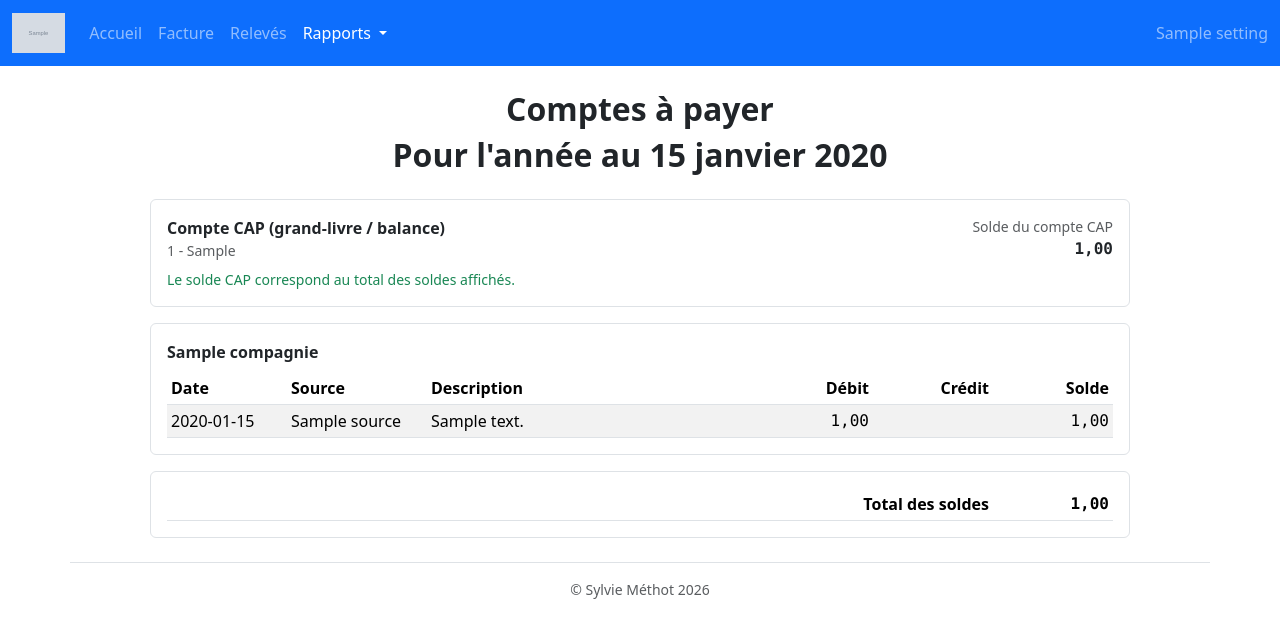
After one commit to criquet1/lecarnet, a Django app: page /compte-a-payer/ in a window 1280 px wide. The commit adds this page. Shown: the top 638 px of the page. Run offline with Django 5.2, Linux system fonts and the light colour scheme; tables that the repository leaves empty hold one stand-in row (values such as "Sample post"); grey boxes marked "Sample" are stand-in pictures; lists and menus that the app fills with data are empty; some libraries are stand-ins or nearby versions.

Commit message:
Mise à jour des rapports, navbar et templates comptables

```diff
--- a/facture/templates/base.html
+++ b/facture/templates/base.html
@@ -22,6 +22,10 @@
         {% endblock %}
     </main>
 
+    <footer class="container mt-4 py-3 border-top text-center text-muted small">
+      &copy; Sylvie Méthot 2026
+    </footer>
+
     <!-- JavaScript -->
     <script src="https://code.jquery.com/jquery-4.0.0.js" integrity="sha256-9fsHeVnKBvqh3FB2HYu7g2xseAZ5MlN6Kz/qnkASV8U=" crossorigin="anonymous"></script>
     <script src="https://cdn.jsdelivr.net/npm/bootstrap@5.3.8/dist/js/bootstrap.bundle.min.js" integrity="sha384-FKyoEForCGlyvwx9Hj09JcYn3nv7wiPVlz7YYwJrWVcXK/BmnVDxM+D2scQbITxI" crossorigin="anonymous"></script>
--- a/facture/templates/facture/balance_de_verification.html
+++ b/facture/templates/facture/balance_de_verification.html
@@ -5,7 +5,7 @@
 {% block body %}
 <h2 class="fw-bold text-center mb-2">{{ title }}</h2>
 {% if site_settings and site_settings.annee_financiere %}
-<h2 class="fw-bold text-center mb-4">Pour l'annee au {{ site_settings.annee_financiere|date:"j F Y" }}</h2>
+<h2 class="fw-bold text-center mb-4">Pour l'année au {{ site_settings.annee_financiere|date:"j F Y" }}</h2>
 {% endif %}
 
 <div class="mx-auto w-100" style="max-width: 840px;">
--- /dev/null
+++ b/facture/templates/facture/compte_a_payer.html
@@ -0,0 +1,103 @@
+{% extends "base.html" %}
+
+{% block title %} {{ title }} {% endblock %}
+
+{% block body %}
+<h2 class="fw-bold text-center mb-2">{{ title }}</h2>
+{% if site_settings and site_settings.annee_financiere %}
+<h2 class="fw-bold text-center mb-4">Pour l'année au {{ site_settings.annee_financiere|date:"j F Y" }}</h2>
+{% endif %}
+
+<div class="mx-auto w-100" style="max-width: 980px;">
+	<div class="d-flex flex-column gap-3">
+		{% if cap_compte %}
+			<div class="border rounded p-3">
+				<div class="d-flex flex-wrap justify-content-between gap-3 align-items-center">
+					<div>
+						<div class="fw-semibold">Compte CAP (grand-livre / balance)</div>
+						<div class="text-muted small">{{ cap_compte.numero }} - {{ cap_compte.libelle }}</div>
+					</div>
+					<div class="text-end">
+						<div class="small text-muted">Solde du compte CAP</div>
+						<div class="font-monospace fw-semibold">{{ cap_solde_grand_livre|floatformat:2 }}</div>
+					</div>
+				</div>
+				<div class="mt-2 small {% if is_solde_cap_coherent %}text-success{% else %}text-danger{% endif %}">
+					{% if is_solde_cap_coherent %}
+						Le solde CAP correspond au total des soldes affichés.
+					{% else %}
+						Écart détecté entre le total des soldes et le solde global CAP : {{ ecart_solde_cap|floatformat:2 }}.
+					{% endif %}
+				</div>
+			</div>
+		{% endif %}
+
+		{% for block in blocks %}
+			<div class="border rounded p-3">
+				<div class="fw-semibold mb-2">{{ block.compagnie.nom }}</div>
+				<div class="table-responsive">
+					<table class="table table-sm table-striped align-middle mb-0" style="table-layout: fixed; width: 100%;">
+						<colgroup>
+							<col style="width: 120px;">
+							<col style="width: 140px;">
+							<col>
+							<col style="width: 120px;">
+							<col style="width: 120px;">
+							<col style="width: 120px;">
+						</colgroup>
+						<thead>
+							<tr>
+								<th>Date</th>
+								<th>Source</th>
+								<th>Description</th>
+								<th class="text-end text-nowrap">Débit</th>
+								<th class="text-end text-nowrap">Crédit</th>
+								<th class="text-end text-nowrap">Solde</th>
+							</tr>
+						</thead>
+						<tbody>
+							{% for row in block.rows %}
+								<tr>
+									<td class="text-nowrap">{{ row.date|date:"Y-m-d" }}</td>
+									<td>{% if row.source %}{{ row.source.nom }}{% endif %}</td>
+									<td class="text-wrap" style="word-break: break-word;">{{ row.description }}</td>
+									<td class="text-end text-nowrap font-monospace">{% if row.debit %}{{ row.debit|floatformat:2 }}{% endif %}</td>
+									<td class="text-end text-nowrap font-monospace">{% if row.credit %}{{ row.credit|floatformat:2 }}{% endif %}</td>
+									<td class="text-end text-nowrap font-monospace">{{ row.solde|floatformat:2 }}</td>
+								</tr>
+							{% empty %}
+								<tr>
+									<td colspan="6" class="text-muted">Aucune écriture pour cette compagnie.</td>
+								</tr>
+							{% endfor %}
+						</tbody>
+					</table>
+				</div>
+			</div>
+		{% empty %}
+			<div class="alert alert-info mb-0">Aucune compagnie CAP trouvée.</div>
+		{% endfor %}
+
+		{% if blocks %}
+			<div class="border rounded p-3">
+				<table class="table table-sm align-middle mb-0" style="table-layout: fixed; width: 100%;">
+					<colgroup>
+						<col style="width: 120px;">
+						<col style="width: 140px;">
+						<col>
+						<col style="width: 120px;">
+						<col style="width: 120px;">
+						<col style="width: 120px;">
+					</colgroup>
+					<tbody>
+						<tr>
+							<th colspan="5" class="text-end">Total des soldes</th>
+							<th class="text-end text-nowrap font-monospace">{{ total_des_soldes|floatformat:2 }}</th>
+						</tr>
+					</tbody>
+				</table>
+			</div>
+		{% endif %}
+	</div>
+</div>
+{% endblock %}
--- a/facture/templates/facture/navbar.html
+++ b/facture/templates/facture/navbar.html
@@ -1,15 +1,10 @@
-{% load static %}
+{% load static facture_extras %}
 <nav class="navbar navbar-expand-lg sticky-top bg-primary" data-bs-theme="dark">
   {% with current_url=request.resolver_match.url_name %}
   <div class="container-fluid">
     <a class="navbar-brand" href="{% url 'accueil' %}">
-      {% if request.session.logo %}
-        <img src="{% static request.session.logo %}" alt="Le Carnet" style="max-height: 40px;">
-      {% elif site_settings and site_settings.logo %}
-        <img src="{% static site_settings.logo %}" alt="Le Carnet" style="max-height: 40px;">
-      {% else %}
-        <img src="{% static 'images/logos/images.png' %}" alt="Le Carnet" style="max-height: 40px;">
-      {% endif %}
+      {% firstof request.session.logo site_settings.logo '' as logo_value %}
+      <img src="{% static logo_value|logo_static_path %}" alt="Le Carnet" style="max-height: 40px;">
     </a>
     <button class="navbar-toggler" type="button" data-bs-toggle="collapse" data-bs-target="#navbarNav" aria-controls="navbarNav" aria-expanded="false" aria-label="Toggle navigation">
       <span class="navbar-toggler-icon"></span>
@@ -25,17 +20,18 @@
         <li class="nav-item">
           <a class="nav-link {% if current_url == 'releve_bancaire' %}active{% endif %}" {% if current_url == 'releve_bancaire' %}aria-current="page"{% endif %} href="{% url 'releve_bancaire' %}">Relevés</a>
         </li>
-        <li class="nav-item">
-          <a class="nav-link {% if current_url == 'journal_general' %}active{% endif %}" {% if current_url == 'journal_general' %}aria-current="page"{% endif %} href="{% url 'journal_general' %}">Journal général</a>
-        </li>
-        <li class="nav-item">
-          <a class="nav-link {% if current_url == 'grand_livre' %}active{% endif %}" {% if current_url == 'grand_livre' %}aria-current="page"{% endif %} href="{% url 'grand_livre' %}">Grand livre</a>
-        </li>
-        <li class="nav-item">
-          <a class="nav-link {% if current_url == 'balance_de_verification' %}active{% endif %}" {% if current_url == 'balance_de_verification' %}aria-current="page"{% endif %} href="{% url 'balance_de_verification' %}">Balance de vérification</a>
-        </li>
-        <li class="nav-item">
-          <a class="nav-link {% if current_url == 'rapport_de_taxes' %}active{% endif %}" {% if current_url == 'rapport_de_taxes' %}aria-current="page"{% endif %} href="{% url 'rapport_de_taxes' %}">Rapport de taxes</a>
+        <li class="nav-item dropdown">
+          <a class="nav-link dropdown-toggle {% if current_url == 'rapport_de_taxes' or current_url == 'journal_general' or current_url == 'balance_de_verification' or current_url == 'grand_livre' or current_url == 'compte_a_payer' or current_url == 'compte_a_recevoir' %}active{% endif %}" href="#" role="button" data-bs-toggle="dropdown" aria-expanded="false">
+            Rapports
+          </a>
+          <ul class="dropdown-menu dropdown-menu-end">
+            <li><a class="dropdown-item {% if current_url == 'compte_a_payer' %}active{% endif %}" {% if current_url == 'compte_a_payer' %}aria-current="page"{% endif %} href="{% url 'compte_a_payer' %}">Comptes à payer</a></li>
+            <li><a class="dropdown-item {% if current_url == 'compte_a_recevoir' %}active{% endif %}" {% if current_url == 'compte_a_recevoir' %}aria-current="page"{% endif %} href="{% url 'compte_a_recevoir' %}">Comptes à recevoir</a></li>
+            <li><a class="dropdown-item {% if current_url == 'rapport_de_taxes' %}active{% endif %}" {% if current_url == 'rapport_de_taxes' %}aria-current="page"{% endif %} href="{% url 'rapport_de_taxes' %}">Rapport de taxes</a></li>
+            <li><a class="dropdown-item {% if current_url == 'journal_general' %}active{% endif %}" {% if current_url == 'journal_general' %}aria-current="page"{% endif %} href="{% url 'journal_general' %}">Journal général</a></li>
+            <li><a class="dropdown-item {% if current_url == 'balance_de_verification' %}active{% endif %}" {% if current_url == 'balance_de_verification' %}aria-current="page"{% endif %} href="{% url 'balance_de_verification' %}">Balance de vérification</a></li>
+            <li><a class="dropdown-item {% if current_url == 'grand_livre' %}active{% endif %}" {% if current_url == 'grand_livre' %}aria-current="page"{% endif %} href="{% url 'grand_livre' %}">Grand livre</a></li>
+          </ul>
         </li>
       </ul>
       <span class="navbar-text ms-auto">{{ request.session.nom|default:'Le Carnet' }}</span>
--- a/facture/templatetags/facture_extras.py
+++ b/facture/templatetags/facture_extras.py
@@ -6,3 +6,13 @@ register = template.Library()
 @register.filter
 def get_item(dictionary, key):
     return dictionary.get(key, [])
+
+
+@register.filter
+def logo_static_path(value):
+    logo = (value or '').strip()
+    if not logo:
+        return 'images/logos/images.png'
+    if '/' in logo:
+        return logo
+    return f'images/logos/{logo}'
--- a/facture/urls.py
+++ b/facture/urls.py
@@ -9,5 +9,7 @@ urlpatterns = [
     path('journal-general/', views.journal_general, name='journal_general'),
     path('grand-livre/', views.grand_livre, name='grand_livre'),
     path('balance-de-verification/', views.balance_de_verification, name='balance_de_verification'),
+    path('compte-a-payer/', views.compte_a_payer, name='compte_a_payer'),
+    path('compte-a-recevoir/', views.compte_a_recevoir, name='compte_a_recevoir'),
     path('rapport-de-taxes/', views.rapport_de_taxes, name='rapport_de_taxes'),
 ]
--- a/facture/views.py
+++ b/facture/views.py
@@ -31,16 +31,35 @@ def journal_general(request):
         )
     ).order_by('debit_first', 'compte_id', 'id')
 
-    journal_entries = Tr_desc.objects.select_related(
+    total_debit = Decimal('0')
+    total_credit = Decimal('0')
+    for montant in Tr_detail.objects.values_list('montant', flat=True):
+        amount = montant or Decimal('0')
+        if amount >= 0:
+            total_debit += amount
+        else:
+            total_credit += abs(amount)
+
+    journal_entries = list(Tr_desc.objects.select_related(
         'compagnie',
         'source'
     ).prefetch_related(
         Prefetch('details', queryset=details_queryset)
-    ).order_by('-date', '-id')
+    ))
+
+    def no_ej_sort_value(entry):
+        match = re.match(r'^EJ(\d+)$', entry.no_ej or '')
+        if match:
+            return int(match.group(1))
+        return -1
+
+    journal_entries.sort(key=no_ej_sort_value, reverse=True)
 
     return render(request, "facture/journal_general.html", {
         'title': "Journal général",
         'journal_entries': journal_entries,
+        'total_debit': total_debit,
+        'total_credit': total_credit,
     })
 
 
@@ -483,8 +502,7 @@ def balance_de_verification(request):
     rows = []
     current_compte_id = None
     current_compte = None
-    debit = Decimal('0')
-    credit = Decimal('0')
+    solde = Decimal('0')
 
     total_debit = Decimal('0')
     total_credit = Decimal('0')
@@ -495,6 +513,8 @@ def balance_de_verification(request):
             current_compte = detail.compte
 
         if detail.compte_id != current_compte_id:
+            debit = solde if solde >= 0 else Decimal('0')
+            credit = abs(solde) if solde < 0 else Decimal('0')
             rows.append({
                 'compte': current_compte,
                 'debit': debit,
@@ -505,16 +525,14 @@ def balance_de_verification(request):
 
             current_compte_id = detail.compte_id
             current_compte = detail.compte
-            debit = Decimal('0')
-            credit = Decimal('0')
+            solde = Decimal('0')
 
         montant = detail.montant or Decimal('0')
-        if montant >= 0:
-            debit += montant
-        else:
-            credit += abs(montant)
+        solde += montant
 
     if current_compte_id is not None:
+        debit = solde if solde >= 0 else Decimal('0')
+        credit = abs(solde) if solde < 0 else Decimal('0')
         rows.append({
             'compte': current_compte,
             'debit': debit,
@@ -531,6 +549,156 @@ def balance_de_verification(request):
         'total_debit': total_debit,
         'total_credit': total_credit,
         'is_balanced': is_balanced,
+    })
+
+
+def compte_a_payer(request):
+    settings_instance = Setting.objects.select_related('cap').first()
+    cap_compte_id = settings_instance.cap_id if settings_instance else None
+    cap_solde_grand_livre = Decimal('0')
+    if cap_compte_id:
+        cap_solde_grand_livre = Tr_detail.objects.filter(
+            compte_id=cap_compte_id,
+        ).aggregate(total=Sum('montant')).get('total') or Decimal('0')
+
+    cap_compagnies = Compagnie.objects.filter(
+        cap_ou_car=Compagnie.MODE_CAP,
+    ).order_by('nom')
+
+    details = Tr_detail.objects.none()
+    if cap_compte_id:
+        details = Tr_detail.objects.select_related(
+            'tr_desc__compagnie',
+            'tr_desc__source',
+        ).filter(
+            tr_desc__compagnie__cap_ou_car=Compagnie.MODE_CAP,
+            compte_id=cap_compte_id,
+        ).order_by(
+            'tr_desc__compagnie__nom',
+            'tr_desc__date',
+            'tr_desc_id',
+            'id',
+        )
+
+    rows_by_company = {compagnie.id: [] for compagnie in cap_compagnies}
+    soldes_by_company = {compagnie.id: Decimal('0') for compagnie in cap_compagnies}
+
+    for detail in details:
+        compagnie_id = detail.tr_desc.compagnie_id
+        if compagnie_id not in rows_by_company:
+            continue
+
+        montant = detail.montant or Decimal('0')
+        debit = montant if montant >= 0 else Decimal('0')
+        credit = abs(montant) if montant < 0 else Decimal('0')
+
+        soldes_by_company[compagnie_id] += montant
+
+        rows_by_company[compagnie_id].append({
+            'date': detail.tr_desc.date,
+            'source': detail.tr_desc.source,
+            'description': detail.tr_desc.description,
+            'debit': debit,
+            'credit': credit,
+            'solde': soldes_by_company[compagnie_id],
+        })
+
+    blocks = []
+    total_des_soldes = Decimal('0')
+    for compagnie in cap_compagnies:
+        company_solde = soldes_by_company.get(compagnie.id, Decimal('0'))
+        total_des_soldes += company_solde
+        blocks.append({
+            'compagnie': compagnie,
+            'rows': rows_by_company.get(compagnie.id, []),
+            'solde_final': company_solde,
+        })
+
+    ecart_solde_cap = total_des_soldes - cap_solde_grand_livre
+
+    return render(request, "facture/compte_a_payer.html", {
+        'title': "Comptes à payer",
+        'blocks': blocks,
+        'total_des_soldes': total_des_soldes,
+        'cap_solde_grand_livre': cap_solde_grand_livre,
+        'ecart_solde_cap': ecart_solde_cap,
+        'is_solde_cap_coherent': ecart_solde_cap == Decimal('0'),
+        'cap_compte': settings_instance.cap if settings_instance else None,
+    })
+
+
+def compte_a_recevoir(request):
+    settings_instance = Setting.objects.select_related('car').first()
+    car_compte_id = settings_instance.car_id if settings_instance else None
+    car_solde_grand_livre = Decimal('0')
+    if car_compte_id:
+        car_solde_grand_livre = Tr_detail.objects.filter(
+            compte_id=car_compte_id,
+        ).aggregate(total=Sum('montant')).get('total') or Decimal('0')
+
+    car_compagnies = Compagnie.objects.filter(
+        cap_ou_car=Compagnie.MODE_CAR,
+    ).order_by('nom')
+
+    details = Tr_detail.objects.none()
+    if car_compte_id:
+        details = Tr_detail.objects.select_related(
+            'tr_desc__compagnie',
+            'tr_desc__source',
+        ).filter(
+            tr_desc__compagnie__cap_ou_car=Compagnie.MODE_CAR,
+            compte_id=car_compte_id,
+        ).order_by(
+            'tr_desc__compagnie__nom',
+            'tr_desc__date',
+            'tr_desc_id',
+            'id',
+        )
+
+    rows_by_company = {compagnie.id: [] for compagnie in car_compagnies}
+    soldes_by_company = {compagnie.id: Decimal('0') for compagnie in car_compagnies}
+
+    for detail in details:
+        compagnie_id = detail.tr_desc.compagnie_id
+        if compagnie_id not in rows_by_company:
+            continue
+
+        montant = detail.montant or Decimal('0')
+        debit = montant if montant >= 0 else Decimal('0')
+        credit = abs(montant) if montant < 0 else Decimal('0')
+
+        soldes_by_company[compagnie_id] += montant
+
+        rows_by_company[compagnie_id].append({
+            'date': detail.tr_desc.date,
+            'source': detail.tr_desc.source,
+            'description': detail.tr_desc.description,
+            'debit': debit,
+            'credit': credit,
+            'solde': soldes_by_company[compagnie_id],
+        })
+
+    blocks = []
+    total_des_soldes = Decimal('0')
+    for compagnie in car_compagnies:
+        company_solde = soldes_by_company.get(compagnie.id, Decimal('0'))
+        total_des_soldes += company_solde
+        blocks.append({
+            'compagnie': compagnie,
+            'rows': rows_by_company.get(compagnie.id, []),
+            'solde_final': company_solde,
+        })
+
+    ecart_solde_car = total_des_soldes - car_solde_grand_livre
+
+    return render(request, "facture/compte_a_recevoir.html", {
+        'title': "Comptes à recevoir",
+        'blocks': blocks,
+        'total_des_soldes': total_des_soldes,
+        'car_solde_grand_livre': car_solde_grand_livre,
+        'ecart_solde_car': ecart_solde_car,
+        'is_solde_car_coherent': ecart_solde_car == Decimal('0'),
+        'car_compte': settings_instance.car if settings_instance else None,
     })
 
 
```
Also changed, not shown: facture/templates/facture/compte_a_recevoir.html (added, +103 -0 lines), facture/templates/facture/facture.html (+36 -1 lines), facture/templates/facture/grand_livre.html (+6 -14 lines), facture/templates/facture/journal_general.html (+28 -6 lines), facture/templates/facture/rapport_de_taxe.html (+15 -3 lines).
